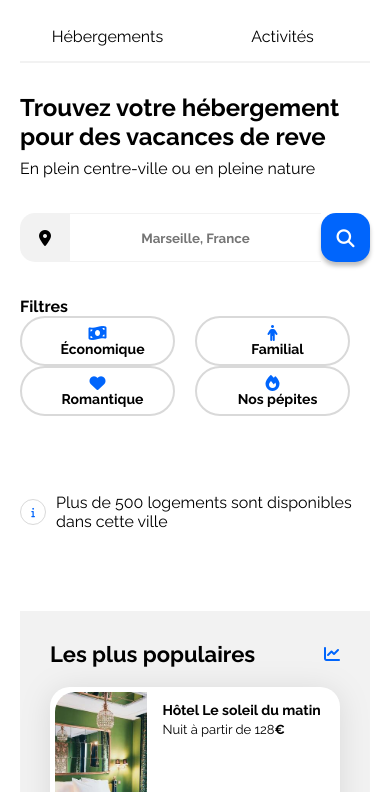
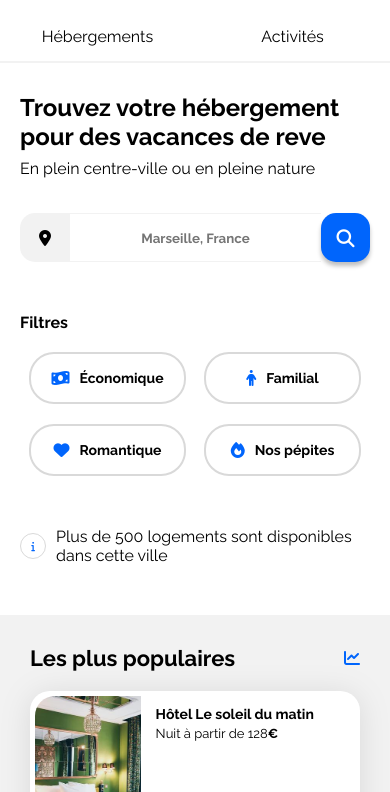
Before and after one commit to jpaxo7/projet-2, a plain HTML site: page index.html in a window 390 px wide. Shown: the part 52-844 px from the top of the page. Drawn offline with Linux system fonts and the light colour scheme.

Commit message:
ajustements media queries

```diff
--- a/css/section-recherche.css
+++ b/css/section-recherche.css
@@ -125,9 +125,7 @@
     display: none;
 }
 
-/*MEDIA QUERIES A AJOUTER POUR LE BOUTON RECHERCHER*/
-
-@media screen and (max-width: 1024px) {
+@media screen and (max-width: 1024px) and (min-width: 768px){
 
     .filtres{
         flex-direction: column;
@@ -161,7 +159,8 @@
 
 @media screen and (max-width: 768px) {
 
-    .main-container{
+    .section-recherche{
+        margin-bottom: 0px;
         padding: 0px 20px;
     }
 
@@ -185,7 +184,7 @@
 
     .filtres{
         flex-direction: column;
-        height: 161px;
+        height: 200px;
     }
 
     .filtres p{
@@ -198,18 +197,17 @@
         display: flex;
         flex-wrap: wrap;
         flex-direction: row;
+        justify-content: space-around;
       }
 
     .bouton{
         display: flex;
         justify-content: center;
         align-items: center;
-        flex-direction: column;
-        flex: 1;
-        /*flex-basis: calc(50%-10px);*/
-        /* margin: 20px 0px 0px 0px;
-        height: 35px; */
-        width: 50%;
+        margin-left: 0px;
+        flex-basis: 33%;
+        margin-top: 20px;
+        height: 40px;
     }
 
     .bouton p{
@@ -222,7 +220,7 @@
     }
 
     .bottom-text{
-        margin-top: 35px;
+        margin-top: 30px;
     }
 
 }
--- a/css/style.css
+++ b/css/style.css
@@ -296,6 +296,11 @@ footer{
 /* Small devices (phones, less than 768px) */
 @media (max-width: 767.98px) {
     /* ... */
+
+    .main-container{
+        padding: 0px;
+    }
+
     body{
         margin: 0px;
     }
@@ -329,7 +334,8 @@ footer{
 /* activités */
 
     .activites{
-        padding-bottom: 30px;
+        padding: 0px 30px 30px 30px;
+        margin: 0px;
     }
 
     .activites-cards{
```
